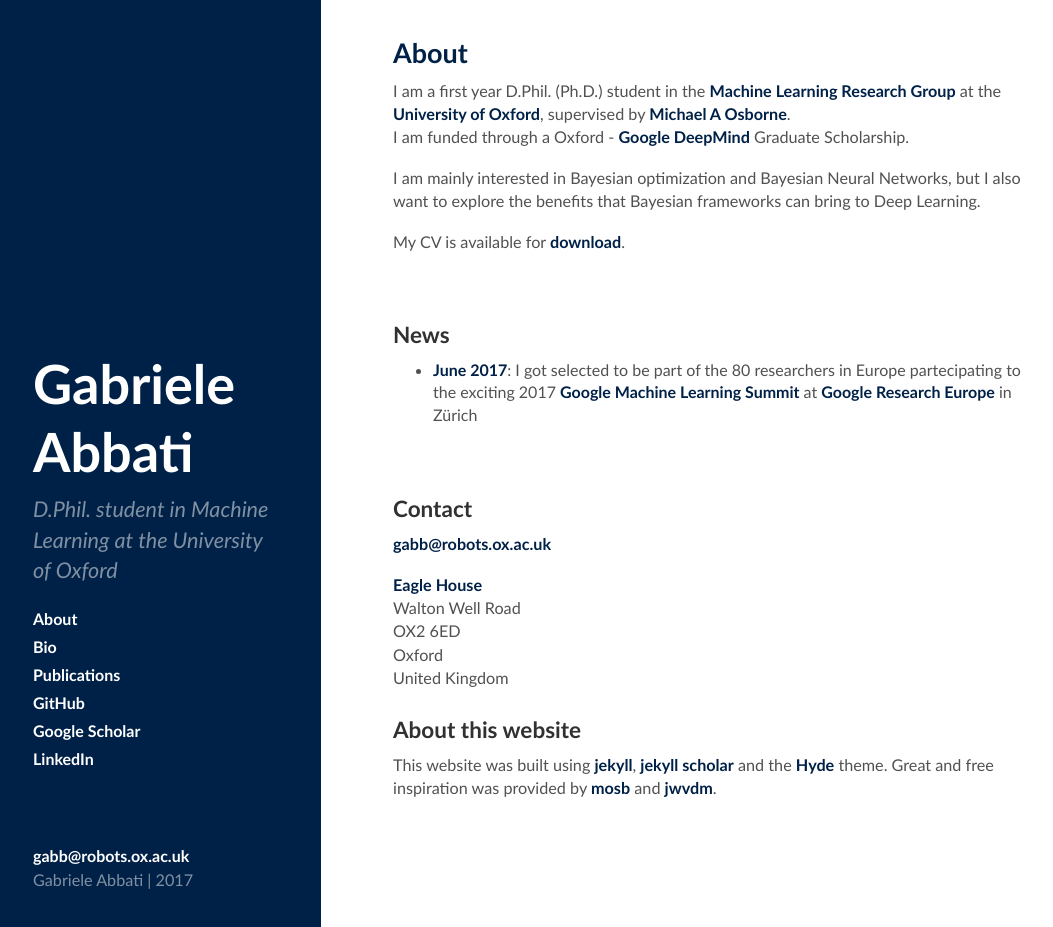
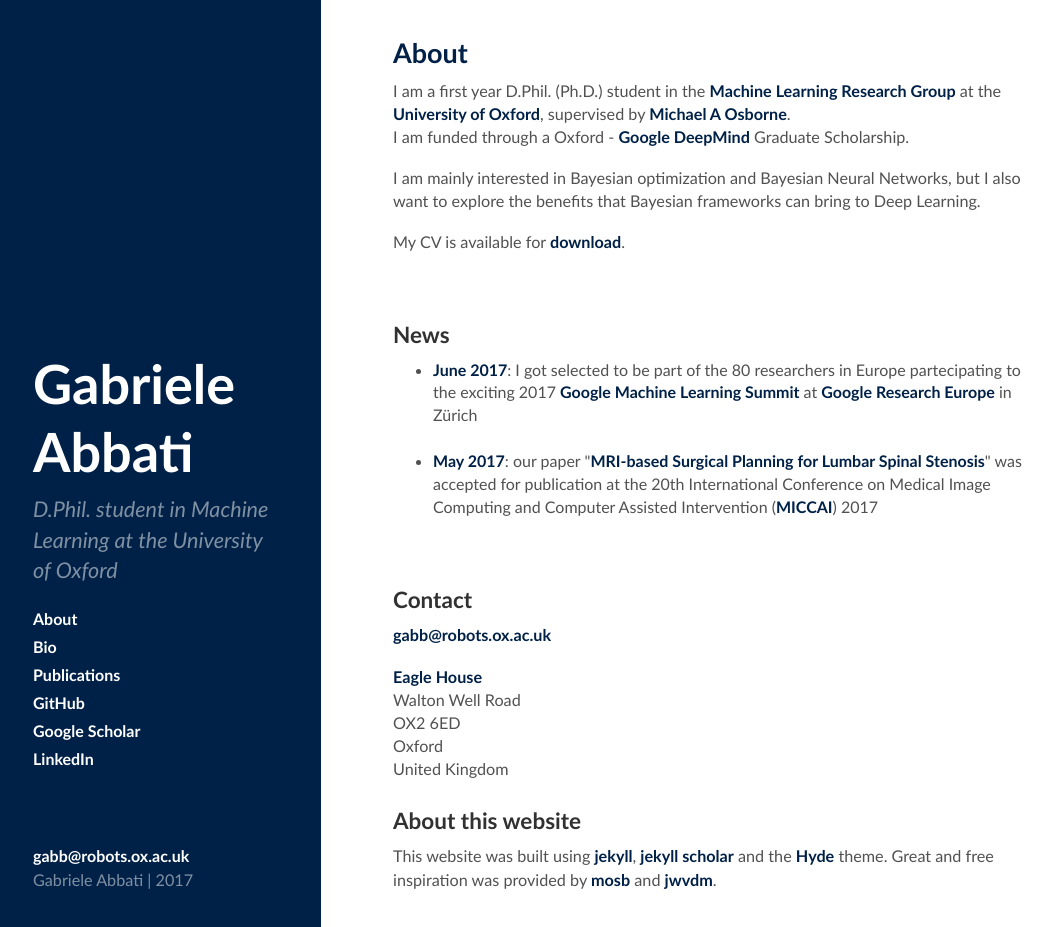
Before and after one commit to gabb7/robots_gabb, a Jekyll site: the page built from index.html, in a window 1280 px wide and 927 px high. Shown: the whole window, without its empty margins (3-1056 px from the left). Built offline with Jekyll 4.4.1, drawn with Linux system fonts in a browser that asks for light colours; Markdown is read by kramdown in place of the engine named in the settings; the list of posts is cut into pages by our own code.

Commit message:
Updated news

```diff
--- a/index.html
+++ b/index.html
@@ -35,7 +35,8 @@ layout: default
 </h3>
 
 <ul>
-    <li><b style="color:#002147";>June 2017</b>: I got selected to be part of the 80 researchers in Europe partecipating to the exciting 2017 <b style="color:#002147";>Google Machine Learning Summit</b> at <a href="https://research.google.com/teams/gre/">Google Research Europe</a> in Zürich </li>
+    <li><b style="color:#002147";>June 2017</b>: I got selected to be part of the 80 researchers in Europe partecipating to the exciting 2017 <b style="color:#002147";>Google Machine Learning Summit</b> at <a href="https://research.google.com/teams/gre/">Google Research Europe</a> in Zürich <br><br></li>
+    <li><b style="color:#002147";>May 2017</b>: our paper "<b style="color:#002147";>MRI-based Surgical Planning for Lumbar Spinal Stenosis</b>" was accepted for publication at the 20th International Conference on Medical Image Computing and Computer Assisted Intervention (<a href="http://www.miccai.org/">MICCAI</a>) 2017
 </ul>
 
 
```
